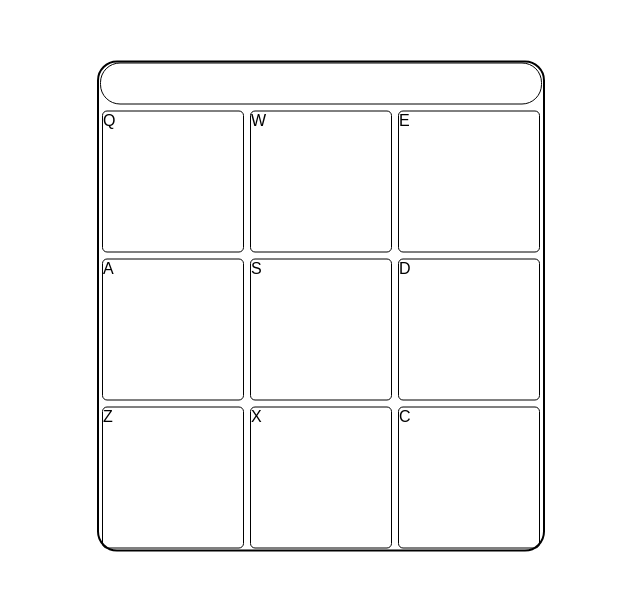
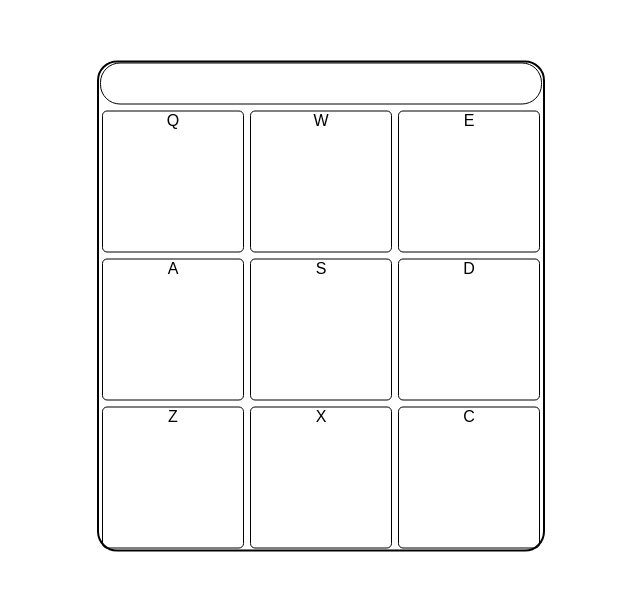
Before and after one commit to greg-han/DrumMachine, a React (Create React App) app: page / in a window 1280 px wide. Shown: the part 124-714 px from the top of the page, without its empty margins (319-959 px from the left). Built offline with nearby package versions, Linux system fonts and the light colour scheme.

Commit message:
keydown functionality works, will try to remove event liteners in favor of keydown but may just keep event listeners

```diff
--- a/src/components/Pad.js
+++ b/src/components/Pad.js
@@ -10,22 +10,37 @@ const padStyle = {
   marginRight: '3px',
   marginTop: '3px',
   marginBottom: '3px',
-  borderRadius: '5px'
+  borderRadius: '5px',
+  textAlign: 'center'
 }
 
 class Pad extends Component {
   constructor(props){
     super(props);
   this.soundOff = this.soundOff.bind(this);
+  this.keySound = this.keySound.bind(this);
+  }
+  componentDidMount() {
+   document.addEventListener("keydown",this.keySound);
+  }
+  componentWillUnmount() {
+   document.removeEventListener("keydown",this.keySound);
+  }
+  keySound(event){
+   console.log(event.key);
+   const sound = document.getElementById(String(event.key).toUpperCase());
+   if(sound){
+     sound.play();
+    }
   }
   soundOff(event){
-   console.log("I'm clicked");
+   console.log("I'm clicked",event);
    const sound = document.getElementById(this.props.keyTrigger);
    sound.play();
   }
   render() {
     return (
-      <div id={this.props.clipId} className="drum-pad" style={padStyle} onClick={this.soundOff}>
+      <div id={this.props.clipId} className="drum-pad" style={padStyle} onClick={this.soundOff} onKeyDown={this.keySound} >
         <audio className='clip' id={this.props.keyTrigger} src={this.props.clip}></audio>
       {this.props.keyTrigger}
       </div>
```
